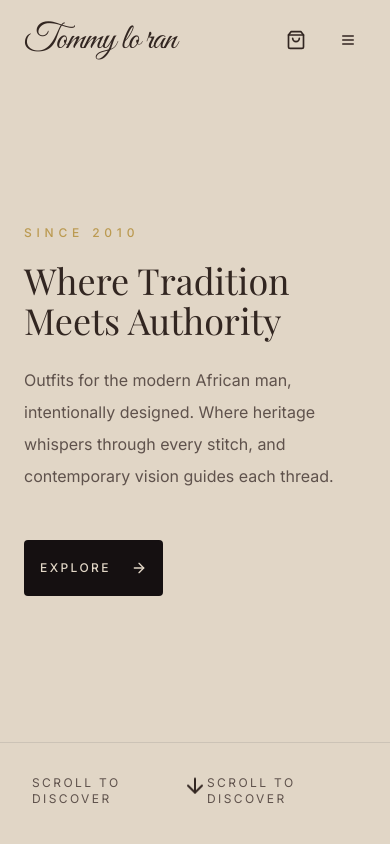
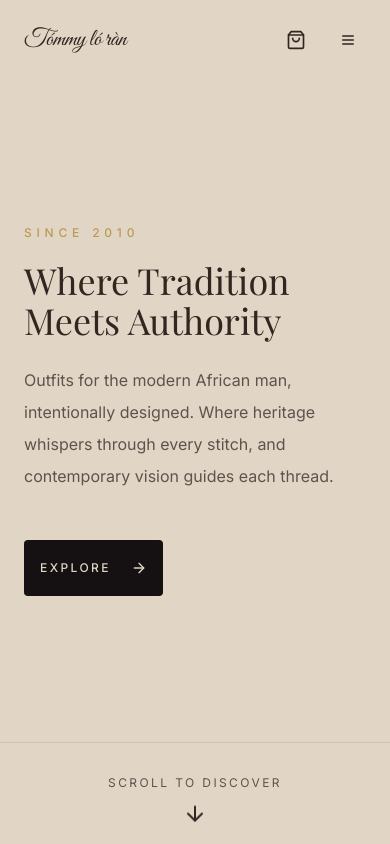
Before and after one commit to zemarr/tommy-lo-ran-ecomm-web, a Next.js app: page / in a window 390 px wide. Shown: the top 844 px of the page. Built offline with nearby package versions, Linux system fonts and the light colour scheme.

Commit message:
style: 💄 update text glyphs to represent brand voice

```diff
--- a/app/(root)/shop/[slug]/page.tsx
+++ b/app/(root)/shop/[slug]/page.tsx
@@ -20,12 +20,12 @@ export async function generateMetadata({ params }: ProductPageProps): Promise<Me
 
   if (!product) {
     return {
-      title: "Product Not Found | Tommy Lo Ran",
+      title: "Product Not Found | Tómmy ló ràn",
     };
   }
 
   return {
-    title: `${product.name} | Tommy Lo Ran`,
+    title: `${product.name} | Tómmy ló ràn`,
     description: product.longDescription.slice(0, 160),
   };
 }
--- a/app/globals.css
+++ b/app/globals.css
@@ -4,7 +4,7 @@
 @custom-variant dark (&:is(.dark *));
 
 :root {
-  /* Tommy Lo Ran Editorial Theme
+  /* Tómmy ló ràn Editorial Theme
      #E6D8C3 - Warm cream (background)
      #3B2F2F - Dark espresso brown (primary text)
      #1C1C1C - Near black (headings)
--- a/app/layout.tsx
+++ b/app/layout.tsx
@@ -28,7 +28,7 @@ const cormorant = Cormorant_Garamond({
 });
 
 export const metadata: Metadata = {
-  title: 'Tommy Lo Ran | Modern African Menswear',
+  title: 'Tómmy ló ràn | Modern African Menswear',
   description: 'Rooted in culture. Tailored for now. Discover contemporary menswear inspired by African heritage, crafted with intentional artistry and timeless elegance.',
 }
 
--- a/components/cart-sidebar.tsx
+++ b/components/cart-sidebar.tsx
@@ -175,7 +175,7 @@ export function CartSidebar({ isOpen, onClose }: CartSidebarProps) {
                   Subtotal
                 </span>
                 <span className="font-heading text-lg font-light text-foreground">
-                  ${totalPrice.toFixed(2)}
+                  NGN{totalPrice.toFixed(2)}
                 </span>
               </div>
 
--- a/components/footer.tsx
+++ b/components/footer.tsx
@@ -2,6 +2,7 @@
 
 import Link from "next/link";
 import { Instagram, Facebook, Linkedin } from "lucide-react";
+import TommyLoRanText from "./tommy-lo-ran-text";
 
 const footerLinks = {
   shop: [
@@ -31,12 +32,10 @@ export function Footer() {
           {/* Brand Column */}
           <div className="col-span-2 lg:col-span-2">
             <Link href="/" className="flex items-center mb-2">
-              <span className="font-cursive text-4xl tracking-tight text-cream">
-                Tommy lo ran
-              </span>
+              <TommyLoRanText classname="font-cursive text-4xl tracking-tight text-cream" />
             </Link>
             <p className="text-cream/50 text-sm leading-loose max-w-xs mb-8">
-              Rooted in culture. Tailored for now. Since 1987.
+              Rooted in culture. Tailored for now. Since 2010.
             </p>
             {/* Social Links */}
             <div className="flex items-center gap-4">
@@ -123,7 +122,7 @@ export function Footer() {
         {/* Bottom Bar - Minimal */}
         <div className="py-8 border-t border-cream/10 flex flex-col md:flex-row justify-between items-center gap-4">
           <p className="text-xs text-cream/30">
-            &copy; {new Date().getFullYear()} Tommy lo ran
+            &copy; {new Date().getFullYear()} <TommyLoRanText />
           </p>
           <div className="flex items-center gap-8 text-xs text-cream/30">
             <Link href="#" className="hover:text-cream transition-colors">
--- a/components/header.tsx
+++ b/components/header.tsx
@@ -7,6 +7,7 @@ import { Button } from "@/components/ui/button";
 import { Sheet, SheetContent, SheetTrigger } from "@/components/ui/sheet";
 import { useCartStore } from "@/lib/cart-store";
 import { CartSidebar } from "@/components/cart-sidebar";
+import TommyLoRanText from "./tommy-lo-ran-text";
 
 const navigation = [
   { name: "Collections", href: "/#collections" },
@@ -33,9 +34,7 @@ export function Header() {
           <div className="flex h-20 items-center justify-between">
             {/* Logo */}
             <Link href="/" className="flex items-center">
-              <span className="font-cursive text-4xl tracking-tight text-foreground">
-                Tommy lo ran
-              </span>
+              <TommyLoRanText classname="font-cursive text-2xl md:text-4xl tracking-tight text-foreground" />
             </Link>
 
             {/* Desktop Navigation - Centered */}
--- a/components/hero-section.tsx
+++ b/components/hero-section.tsx
@@ -55,7 +55,7 @@ export function HeroSection() {
       {/* Bottom Bar - Minimal Stats */}
       <div className="border-t border-border">
         <div className="mx-auto max-w-10xl px-8 lg:px-16 h-[12vh]">
-          <div className="flex items-center justify-between py-8">
+          <div className="flex md:flex-row flex-col md:gap-0 gap-4 items-center justify-between py-8">
             <a
               href="#collections"
               className="text-xs tracking-[0.2em] uppercase text-muted-foreground hover:text-foreground transition-colors"
@@ -67,7 +67,7 @@ export function HeroSection() {
             </span>
             <a
               href="#collections"
-              className="text-xs tracking-[0.2em] uppercase text-muted-foreground hover:text-foreground transition-colors"
+              className="text-xs tracking-[0.2em] uppercase text-muted-foreground hover:text-foreground transition-colors md:block hidden"
             >
               Scroll to discover
             </a>
--- a/components/shop-product-grid.tsx
+++ b/components/shop-product-grid.tsx
@@ -20,7 +20,7 @@ export function ShopProductGrid({
       <div className="grid grid-cols-1 md:grid-cols-2 lg:grid-cols-3 gap-8">
         {Array.from({ length: 6 }).map((_, i) => (
           <div key={i} className="animate-pulse">
-            <div className="aspect-[3/4] bg-muted rounded-sm mb-6" />
+            <div className="aspect-3/4 bg-muted rounded-sm mb-6" />
             <div className="h-4 bg-muted rounded mb-3 w-3/4" />
             <div className="h-3 bg-muted rounded mb-2 w-1/2" />
           </div>
@@ -55,7 +55,7 @@ export function ShopProductGrid({
               className="flex-1"
             >
               {/* Product Image */}
-              <div className="aspect-[3/4] overflow-hidden bg-muted mb-6 relative">
+              <div className="aspect-3/4 overflow-hidden bg-muted mb-6 relative">
                 <img
                   src={product.image || "/placeholder.svg"}
                   alt={product.name}
@@ -63,7 +63,7 @@ export function ShopProductGrid({
                   loading="lazy"
                 />
                 {/* Museum lighting effect */}
-                <div className="absolute inset-0 bg-gradient-to-b from-charcoal/0 via-transparent to-charcoal/5 pointer-events-none" />
+                <div className="absolute inset-0 bg-linear-to-b from-charcoal/0 via-transparent to-charcoal/5 pointer-events-none" />
               </div>
 
               {/* Product Info */}
--- a/components/story-section.tsx
+++ b/components/story-section.tsx
@@ -1,4 +1,6 @@
 "use client";
+
+import TommyLoRanText from "./tommy-lo-ran-text";
 
 export function StorySection() {
   return (
@@ -8,7 +10,7 @@ export function StorySection() {
         <div className="aspect-[21/9] overflow-hidden mb-24 lg:mb-32">
           <img
             src="https://images.unsplash.com/photo-1558171813-4c088753af8f?w=1600&h=700&fit=crop"
-            alt="Tommy Lo Ran Atelier"
+            alt="Tómmy ló ràn Atelier"
             className="w-full h-full object-cover"
           />
         </div>
@@ -33,7 +35,7 @@ export function StorySection() {
           <div className="lg:pt-4">
             <div className="space-y-8 text-muted-foreground leading-loose">
               <p>
-                Born in 1987, Joey founded Tommy Lo Ran with a singular vision:
+                <TommyLoRanText /> was founded in 2010 with a singular vision:
                 to honor African cultural narratives through traditional and contemporary menswear. Each
                 piece is a quiet conversation between tradition and the present now.
               </p>
--- a/components/testimonials-section.tsx
+++ b/components/testimonials-section.tsx
@@ -19,7 +19,7 @@ const testimonials = [
   },
   {
     id: 3,
-    quote: "Wearing Tommy Lo Ran feels like wearing poetry. Refined. Intentional. Real.",
+    quote: "Wearing Tómmy ló ràn feels like wearing poetry. Refined. Intentional. Real.",
     author: "David Tanaka",
     title: "Creative Director",
     location: "Nigeria",
--- /dev/null
+++ b/components/tommy-lo-ran-text.tsx
@@ -0,0 +1,12 @@
+"use client"
+
+
+const TommyLoRanText = ({classname}: {classname?: string}) => {
+  return (
+    <span className={`${classname}`}>
+      T&oacute;mmy l&oacute; r&agrave;n
+    </span>
+  )
+}
+
+export default TommyLoRanText
```
Also changed, not shown: 2 other files (tests, documents, lock files or other folders).
